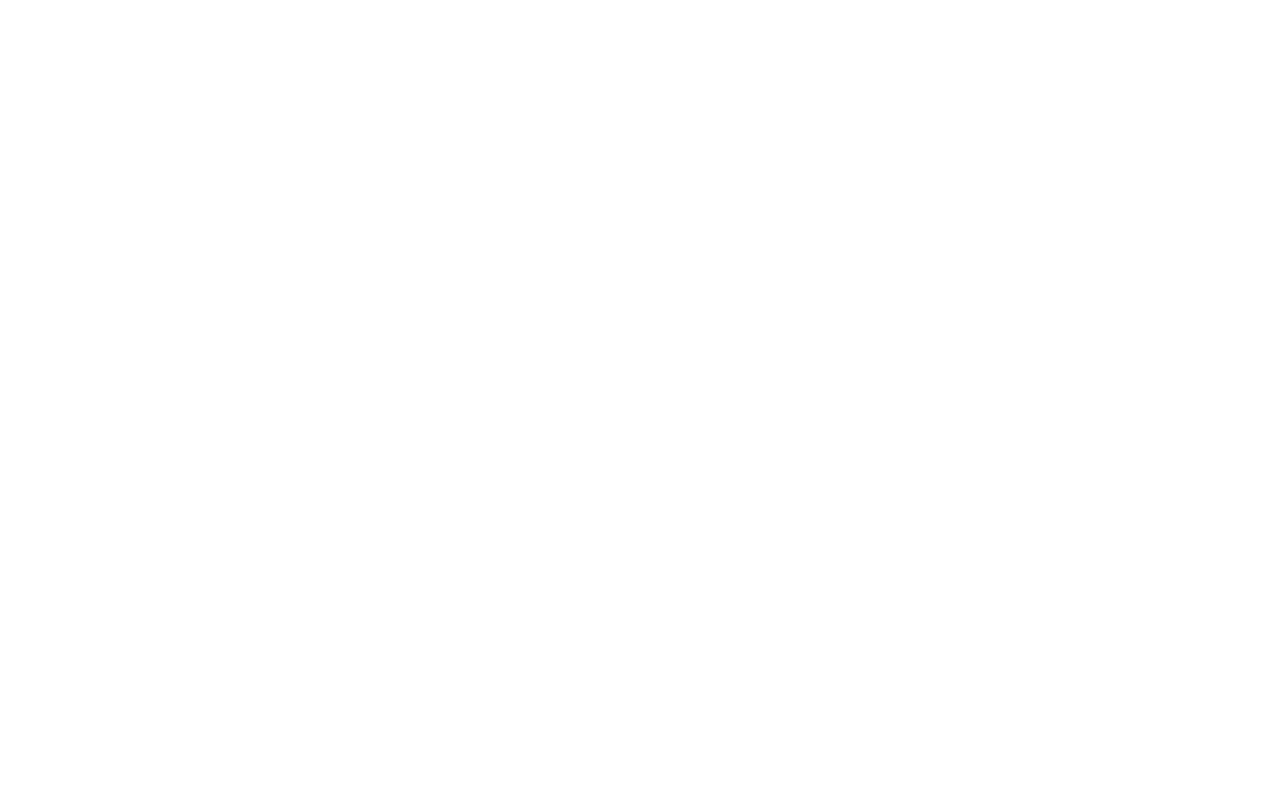
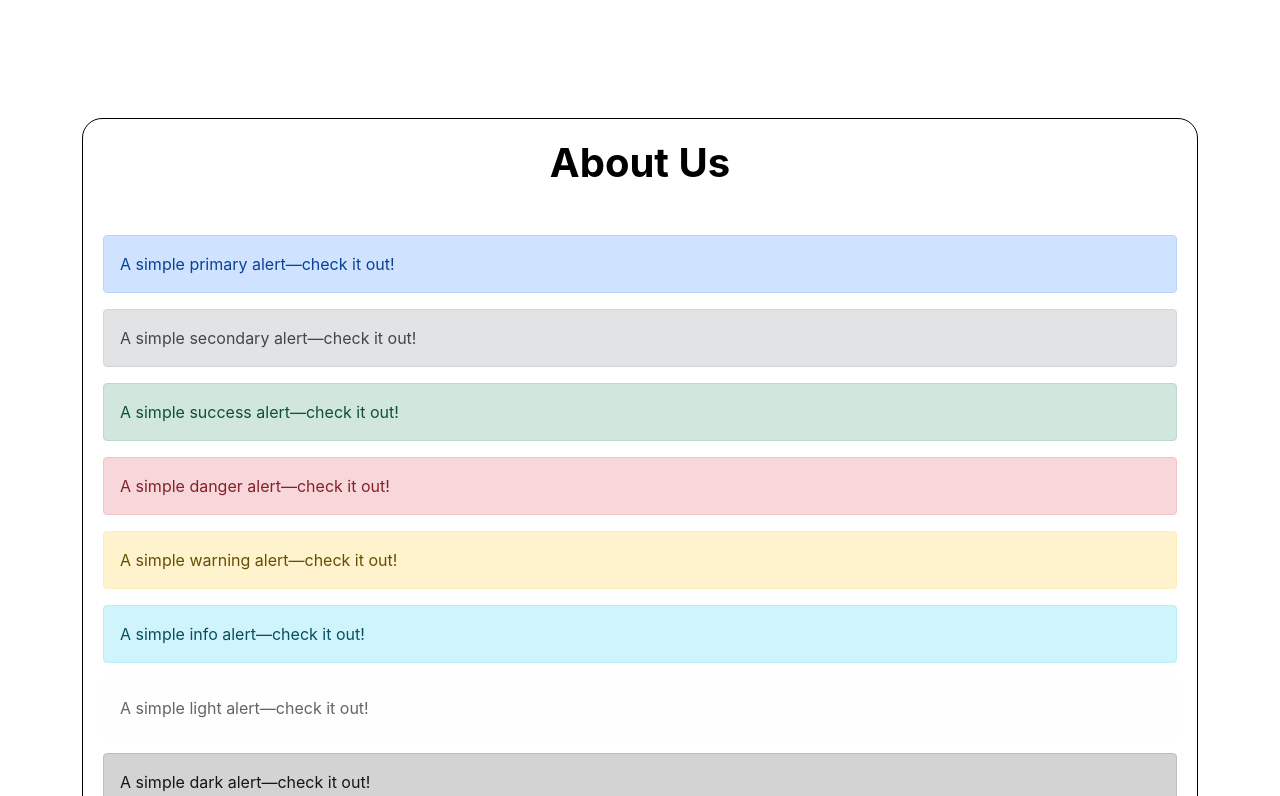
Before and after one commit to pawanmourya/React_App, a React (Create React App) app: page / in a window 1280 px wide. Shown: the part 484-1280 px from the top of the page. Before the commit the page ends 800 px from the top, so only its background shows below. Built offline with nearby package versions, Linux system fonts and the light colour scheme.

Commit message:
dark and light mode uncomment

```diff
--- a/src/App.js
+++ b/src/App.js
@@ -1,6 +1,6 @@
 // import logo from './logo.svg';
 import './App.css';
-// import About from './components/About';
+import About from './components/About';
 import Navbar from './components/Navbar';
 import TextForm from './components/TextForm';
 
@@ -11,9 +11,9 @@
       <div className="container my-3">
         <TextForm heading="Structure - Testing is on the wayy!" />
       </div>
-      {/* <div className="container my-5">
+      <div className="container my-5">
         <About />
-      </div> */}
+      </div>
     </>
   );
 
```
